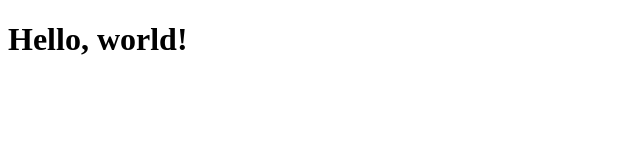
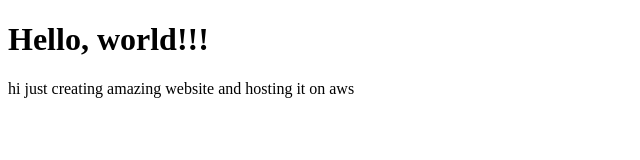
Before and after one commit to pawarharsha474/Soln-Arc-AWS, a plain HTML site: page s3/cors/index.html in a window 1280 px wide. Shown: the whole page, without its empty margins (0-640 px from the left). Drawn offline with Linux system fonts and the light colour scheme.

Commit message:
Auto-commit: Wed Jul 30 04:47:31 AM UTC 2025

```diff
--- a/s3/cors/index.html
+++ b/s3/cors/index.html
@@ -3,12 +3,10 @@
 <head>
   <meta charset="UTF-8" />
   <title>Hello, world!</title>
-  <meta name="viewport" content="width=device-width,initial-scale=1" />
-  <meta name="description" content="" />
-  <link rel="icon" href="favicon.png">
   <meta name="theme-color" content="">
 </head>
 <body>
-  <h1>Hello, world!</h1>
+  <h1>Hello, world!!!</h1>
+  <p> hi just creating amazing website and hosting it on aws </p>
 </body>
 </html>
```
Also changed, not shown: 1 other file.
